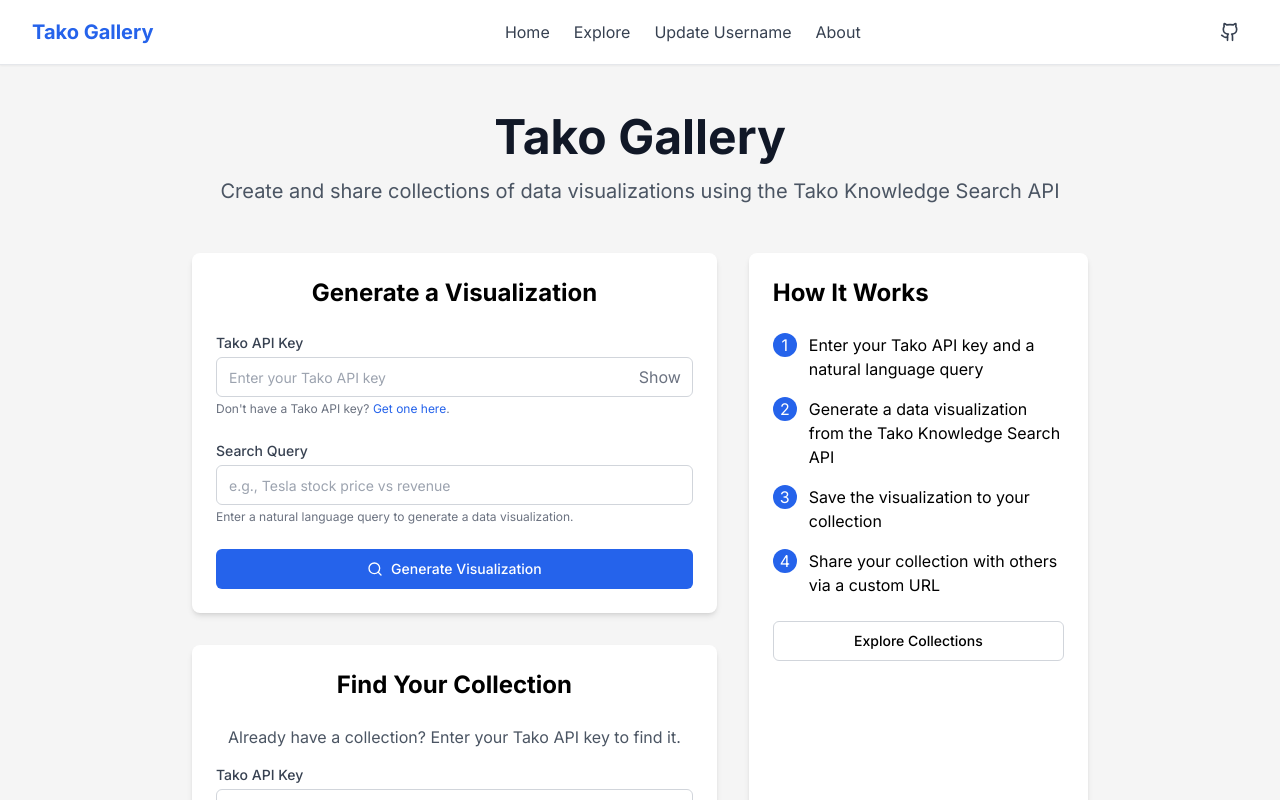
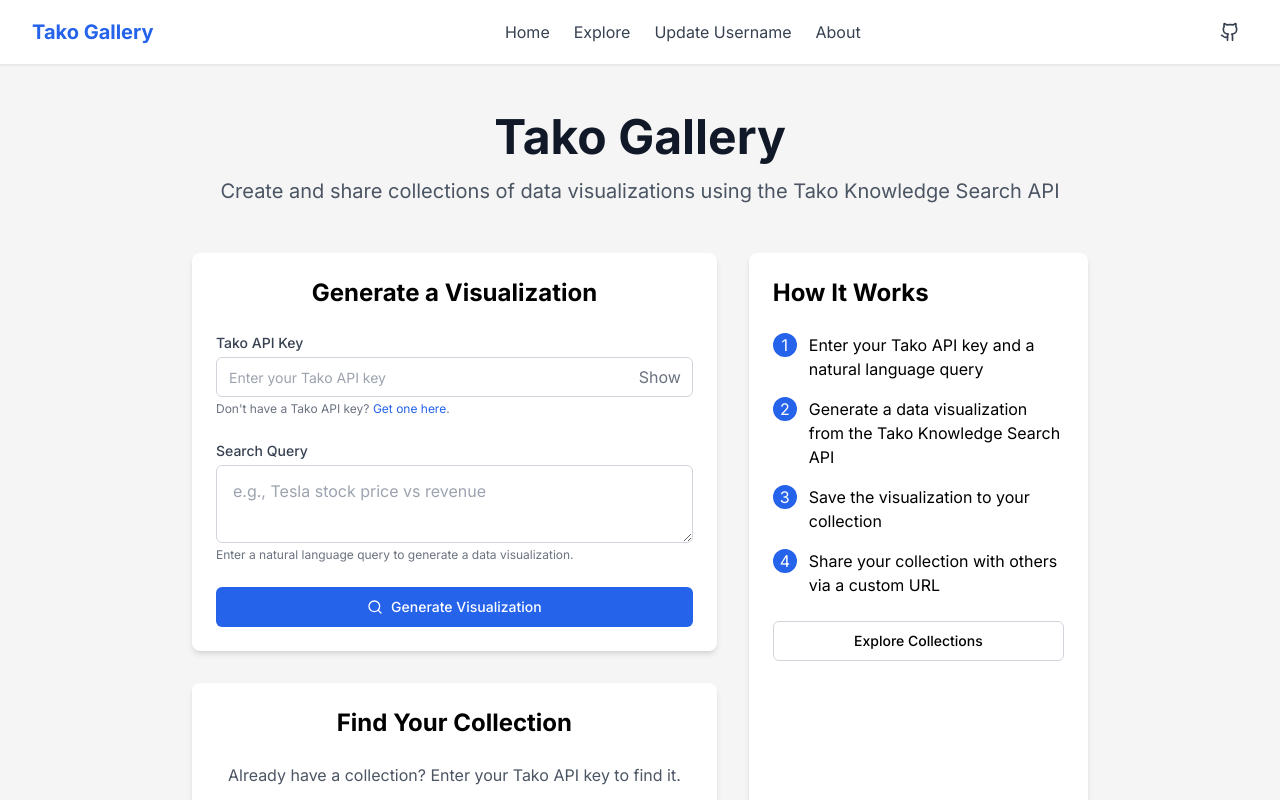
Before and after one commit to matthewabbott/tako-gallery, a Next.js app: page / in a window 1280 px wide. Shown: the top 800 px of the page. Built offline with nearby package versions, Linux system fonts and the light colour scheme.

Commit message:
Switch homepage search box style to be paragraph-accepting

```diff
--- a/components/SearchForm.tsx
+++ b/components/SearchForm.tsx
@@ -5,6 +5,7 @@
 import Link from 'next/link';
 import { Button } from '@/components/ui/Button';
 import { Input } from '@/components/ui/input';
+import { TextArea } from '@/components/ui/textarea';
 import { useSearch } from '@/hooks/useSearch';
 import { ErrorDisplay } from '@/components/ErrorBoundary';
 import { LoadingState } from '@/components/LoadingState';
@@ -64,14 +65,14 @@
                     <label htmlFor="query" className="block text-sm font-medium text-gray-700 mb-1">
                         Search Query
                     </label>
-                    <Input
+                    <TextArea
                         id="query"
-                        type="text"
                         value={query}
                         onChange={(e) => setQuery(e.target.value)}
                         placeholder="e.g., Tesla stock price vs revenue"
                         fullWidth
                         required
+                        rows={2}
                     />
                     <p className="mt-1 text-xs text-gray-500">
                         Enter a natural language query to generate a data visualization.
--- /dev/null
+++ b/components/ui/textarea.tsx
@@ -0,0 +1,42 @@
+import { TextareaHTMLAttributes, forwardRef } from 'react';
+import { cn } from '@/lib/utils';
+
+export interface TextAreaProps extends TextareaHTMLAttributes<HTMLTextAreaElement> {
+    error?: string;
+    label?: string;
+    fullWidth?: boolean;
+}
+
+const TextArea = forwardRef<HTMLTextAreaElement, TextAreaProps>(
+    ({ className, error, label, fullWidth = false, rows = 3, ...props }, ref) => {
+        return (
+            <div className={fullWidth ? 'w-full' : ''}>
+                {label && (
+                    <label
+                        htmlFor={props.id}
+                        className="block text-sm font-medium text-gray-700 mb-1"
+                    >
+                        {label}
+                    </label>
+                )}
+                <textarea
+                    className={cn(
+                        "flex w-full rounded-md border border-gray-300 bg-white px-4 py-3 text-base leading-relaxed placeholder:text-gray-400 focus:outline-none focus:ring-2 focus:ring-blue-600 focus:border-transparent disabled:cursor-not-allowed disabled:opacity-50",
+                        error && "border-red-500 focus:ring-red-600",
+                        className
+                    )}
+                    ref={ref}
+                    rows={rows}
+                    {...props}
+                />
+                {error && (
+                    <p className="mt-1 text-sm text-red-600">{error}</p>
+                )}
+            </div>
+        );
+    }
+);
+
+TextArea.displayName = "TextArea";
+
+export { TextArea };
```
